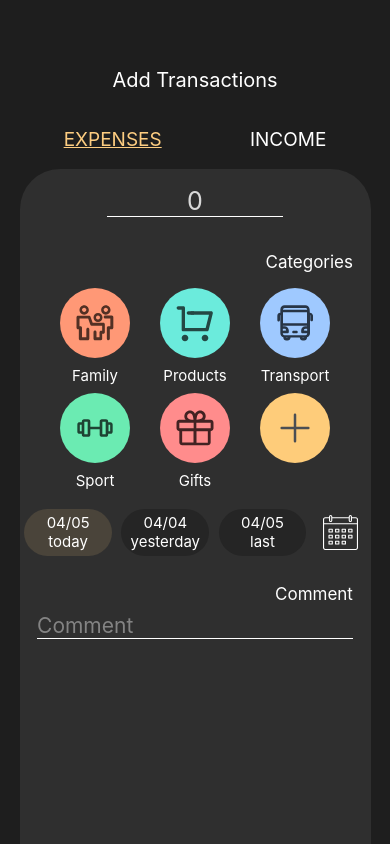
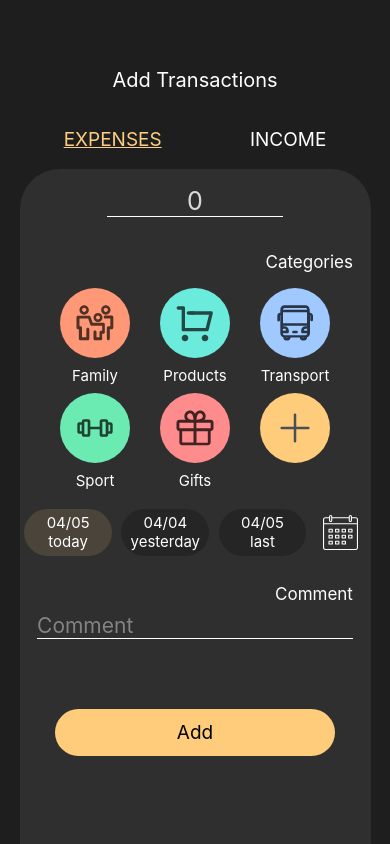
Before and after one commit to CashFlowControl-CFC/Client, a React Native app in the folder CFC/: screen /Transaction in a window 390 px wide. Built offline with nearby package versions, Linux system fonts and the light colour scheme.

Commit message:
add addBtn

```diff
--- a/CFC/components/Transaction.js
+++ b/CFC/components/Transaction.js
@@ -8,8 +8,6 @@ import { View, TouchableWithoutFeedback, Text, TextInput, Keyboard } from "react
 import moment from "moment";
 import CalendarIcon from "../resources/calendar";
 import {Calendar} from 'react-native-calendars';
-import * as Animatable from 'react-native-animatable';
-
 export default function Transaction({navigation}){
     const dispatch = useDispatch();
     const isIncome = useSelector(state => state.isIncome);
@@ -176,6 +174,12 @@ export default function Transaction({navigation}){
                                 value={comment}
                                 onChangeText={(comment) => setComment(comment)}/>
                 </View>
+
+                <TouchableWithoutFeedback>
+                    <View style={styles.addBtn}>
+                        <Text style={styles.addText}>Add</Text>
+                    </View>
+                </TouchableWithoutFeedback>
             </View>
         </View>
         </TouchableWithoutFeedback>
--- a/CFC/styles/TransactionPage.js
+++ b/CFC/styles/TransactionPage.js
@@ -56,6 +56,19 @@ const styles = StyleSheet.create({
         height: '100%',
         alignItems: 'center',
         justifyContent: 'center'
+    },
+    addBtn: {
+        marginTop: '20%',
+        width: '80%',
+        height: '7%',
+        alignItems: 'center',
+        justifyContent: 'center',
+        backgroundColor: '#FECC7A',
+        borderRadius: 50
+    },
+    addText:{
+        color: '#000000',
+        fontSize: 19
     }
 });
 
```
